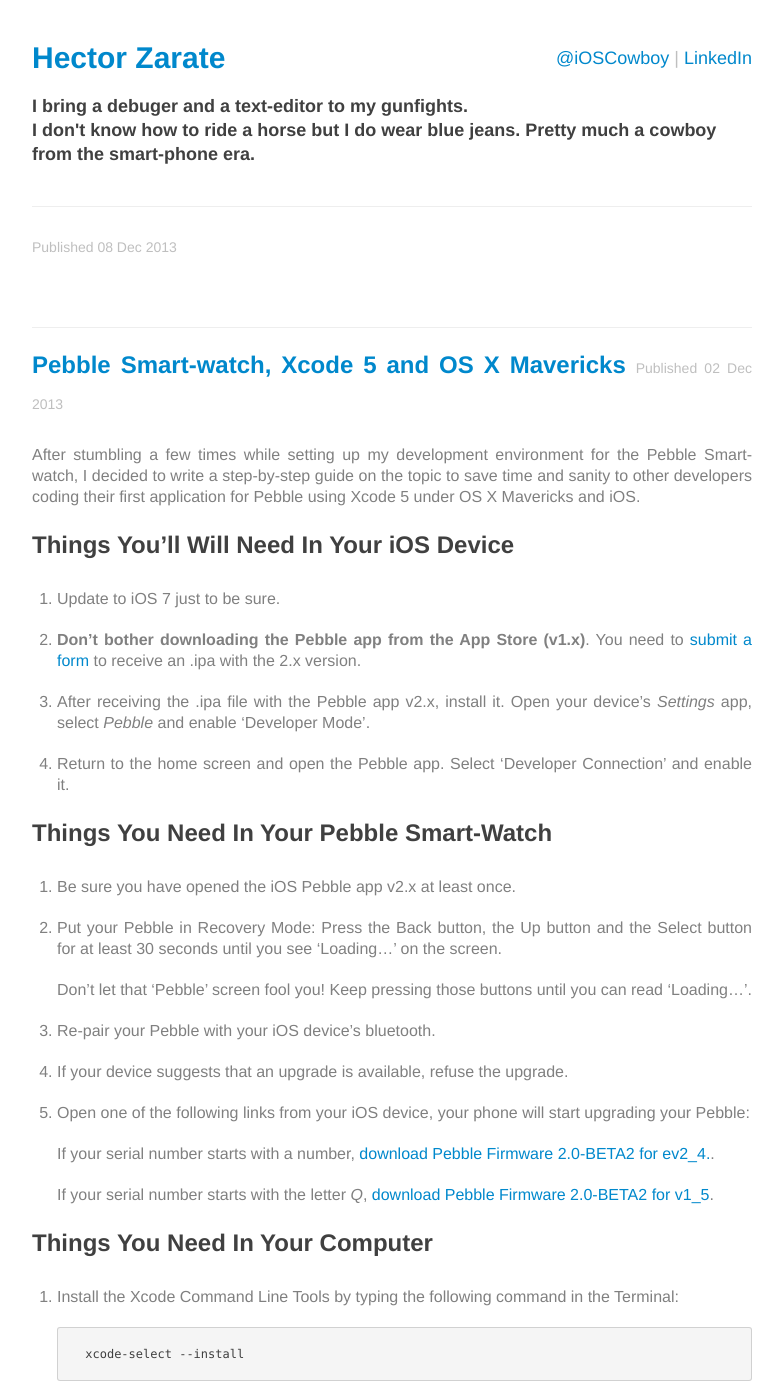
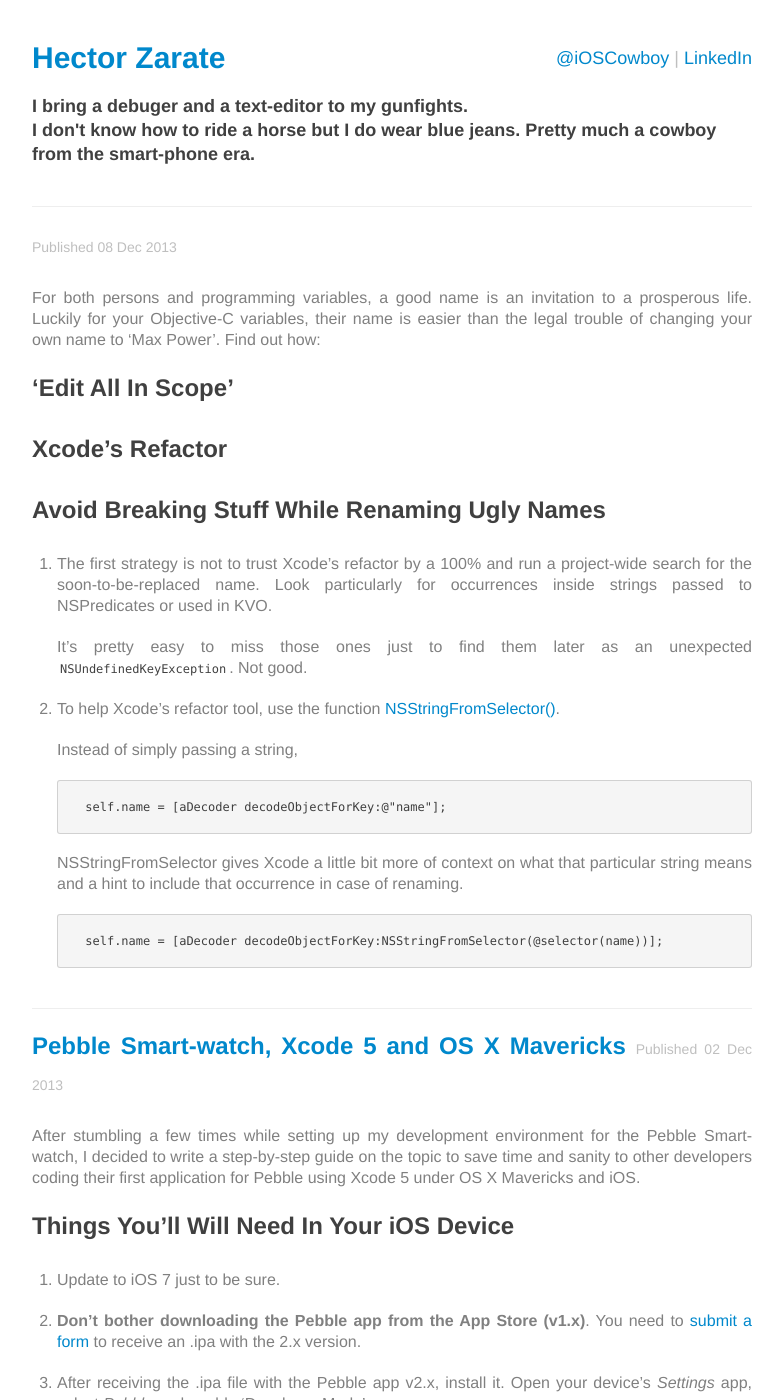
Before and after one commit to ChocoChipset/iOSCowboy.github.io, a Jekyll site: the page built from index.html, in a window 1280 px wide and 1400 px high. Shown: the whole window, without its empty margins (248-1031 px from the left). Built offline with Jekyll 4.4.1, drawn with Linux system fonts in a browser that asks for light colours; Markdown is read by kramdown in place of the engine named in the settings; the list of posts is cut into pages by our own code.

Commit message:
Started writing post on renaming variables

````diff
--- a/_posts/2013-12-09-rename-that-baby.md
+++ b/_posts/2013-12-09-rename-that-baby.md
@@ -3,3 +3,33 @@
 title: Rename That Ugly Baby
 published:false
 ---
+
+For both persons and programming variables, a good name is an invitation to a prosperous life.
+Luckily for your Objective-C variables, their name is easier than the legal trouble of changing your own name to 'Max Power'. Find out how:
+
+## 'Edit All In Scope'
+
+## Xcode's Refactor
+
+
+
+## Avoid Breaking Stuff While Renaming Ugly Names
+
+0. The first strategy is not to trust Xcode's refactor by a 100% and run a project-wide search for the soon-to-be-replaced name. Look particularly for occurrences inside strings passed to NSPredicates or used in KVO.
+
+	It's pretty easy to miss those ones just to find them later as an unexpected ```NSUndefinedKeyException```. Not good.
+
+1. To help Xcode's refactor tool, use the function [NSStringFromSelector()](https://developer.apple.com/library/ios/documentation/cocoa/reference/foundation/Miscellaneous/Foundation_Functions/Reference/reference.html#//apple_ref/c/func/NSStringFromSelector).
+
+
+	Instead of simply passing a string,
+
+	```
+	self.name = [aDecoder decodeObjectForKey:@"name"];
+	```
+
+	NSStringFromSelector gives Xcode a little bit more of context on what that particular string means and a hint to include that occurrence in case of renaming.
+
+	```
+	self.name = [aDecoder decodeObjectForKey:NSStringFromSelector(@selector(name))];
+	```
````
